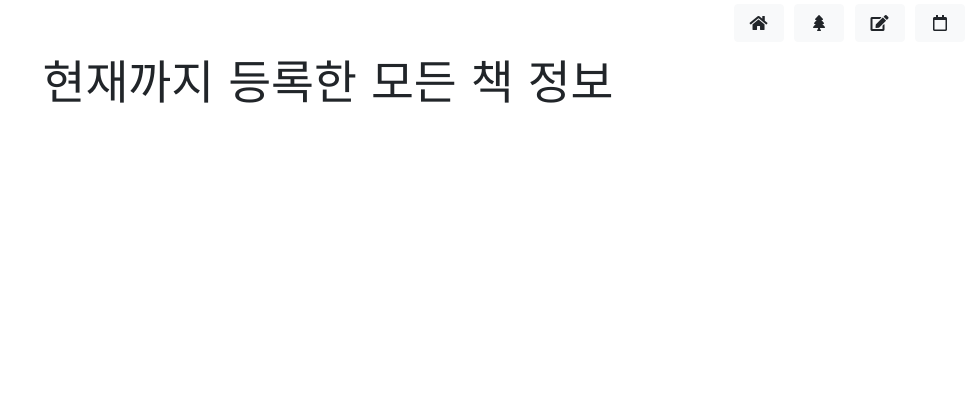
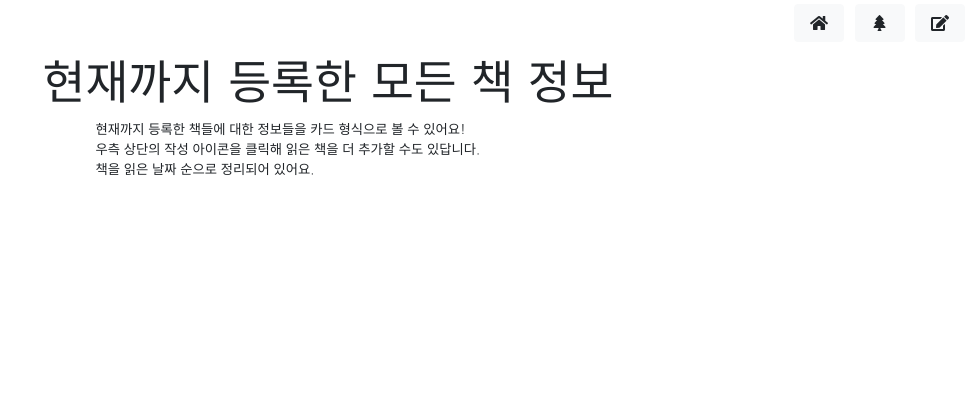
Before and after one commit to kmj931104/jack_and_booktree_project, a Flask app: page /bookregister in a window 1280 px wide. Shown: the top 420 px of the page, without its empty margins (312-1280 px from the left). Run offline with Flask 2, Linux system fonts and the light colour scheme; data that the repository does not hold is empty; some libraries are stand-ins or nearby versions; some web fonts are replaced.

Commit message:
ㅇㅅㅇ
calendar 아이콘은 일단 제외함

-읽은 책들 날짜 순으로 정렬하기
-모달 위치 중앙과,,,,카드 위치 중앙....
-모달을 눌렀을 때 왜 저자와 rate는 안 나올까?

-모든 책 정보 페이지에서 정렬 방식을 버튼을 눌러서 바꿀 수 있는지?
 ex) 평점순으로 보기

```diff
--- a/templates/booktree_now.html
+++ b/templates/booktree_now.html
@@ -36,6 +36,7 @@
                 top: 0;
                 width: 100%;
                 height: 50px;
+                z-index: 1;
             }
 
             .top-content {
@@ -60,6 +61,7 @@
                 font-family: 'Jua', sans-serif;
                 font-size: 35pt;
                 text-align: center;
+                margin: 0;
             }
 
             .fontContent {
@@ -107,6 +109,18 @@
                 margin: auto;
 
             }
+
+            .detail {
+                display: inline-block;
+                font-size: 10pt;
+                font-family: 'Nanum Gothic', sans-serif;
+                text-align: left;
+                padding-left: 53px;
+            }
+
+            .detail p {
+                margin: 0 0 0 0;
+            }
         </style>
 
         <script>
@@ -128,10 +142,6 @@
             function moveToBookTree() {
                 location.href = '/booktree'
             }
-
-            function moveToCalendar() {
-                location.href = "/";
-            }
         </script>
     </head>
 
@@ -145,14 +155,16 @@
                 <button type="button" class="btn btn-light" onclick="moveToAddBooktree()"><i
                         class="fas fa-edit"></i>
                 </button>
-                <button type="button" class="btn btn-light" onclick="moveToCalendar()"><i
-                        class="far fa-calendar"></i>
-                </button>
             </div>
         </div>
         <div class="wrap">
             <div>
                 <p class="fontHead">현재까지 등록한 모든 책 정보</p>
+                <div class="detail">
+                    <p>현재까지 등록한 책들에 대한 정보들을 카드 형식으로 볼 수 있어요!</p>
+                    <p>우측 상단의 작성 아이콘을 클릭해 읽은 책을 더 추가할 수도 있답니다.</p>
+                    <p>책을 읽은 날짜 순으로 정리되어 있어요.</p>
+                </div>
             </div>
             <div id="allBooks">
                 <div class="card mb-3" style="max-width: 540px;">
```
Also changed, not shown: templates/beanTree.html (+8 -10 lines), templates/booktree_add.html (+0 -7 lines).
